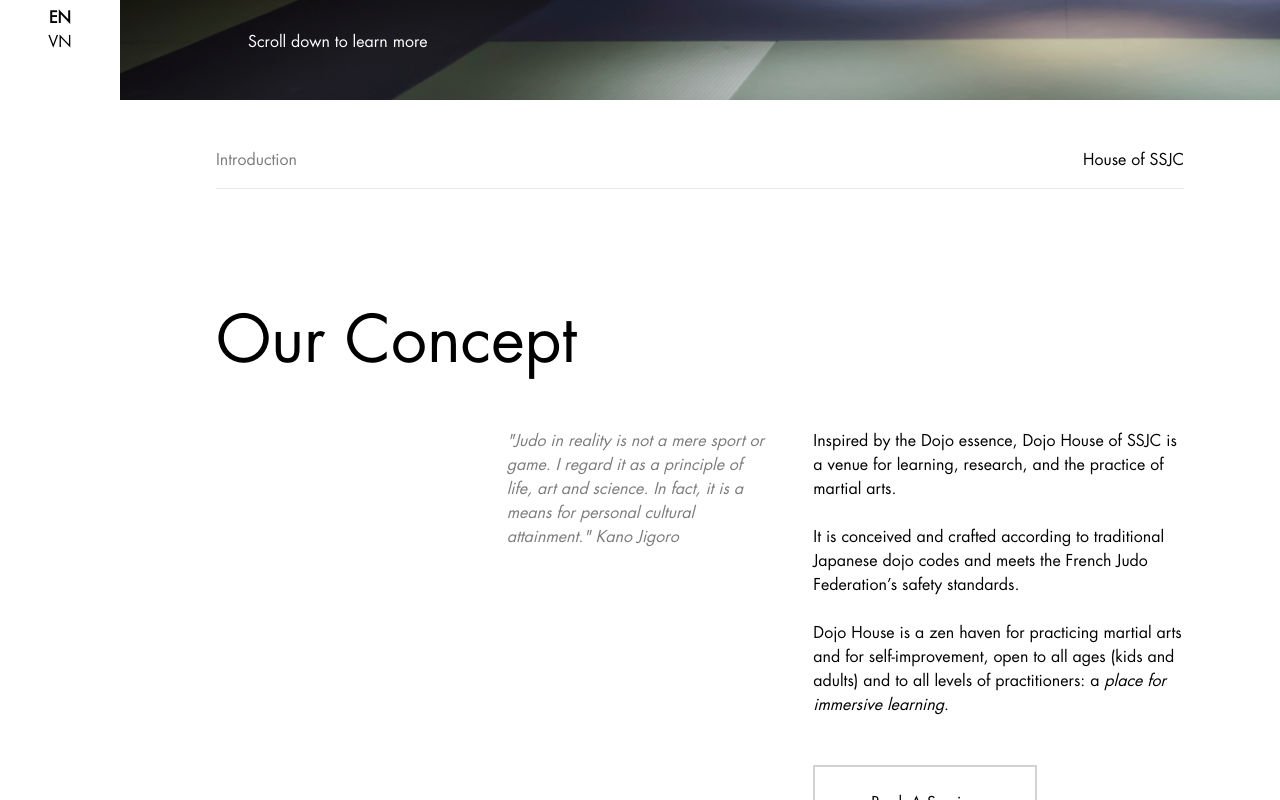
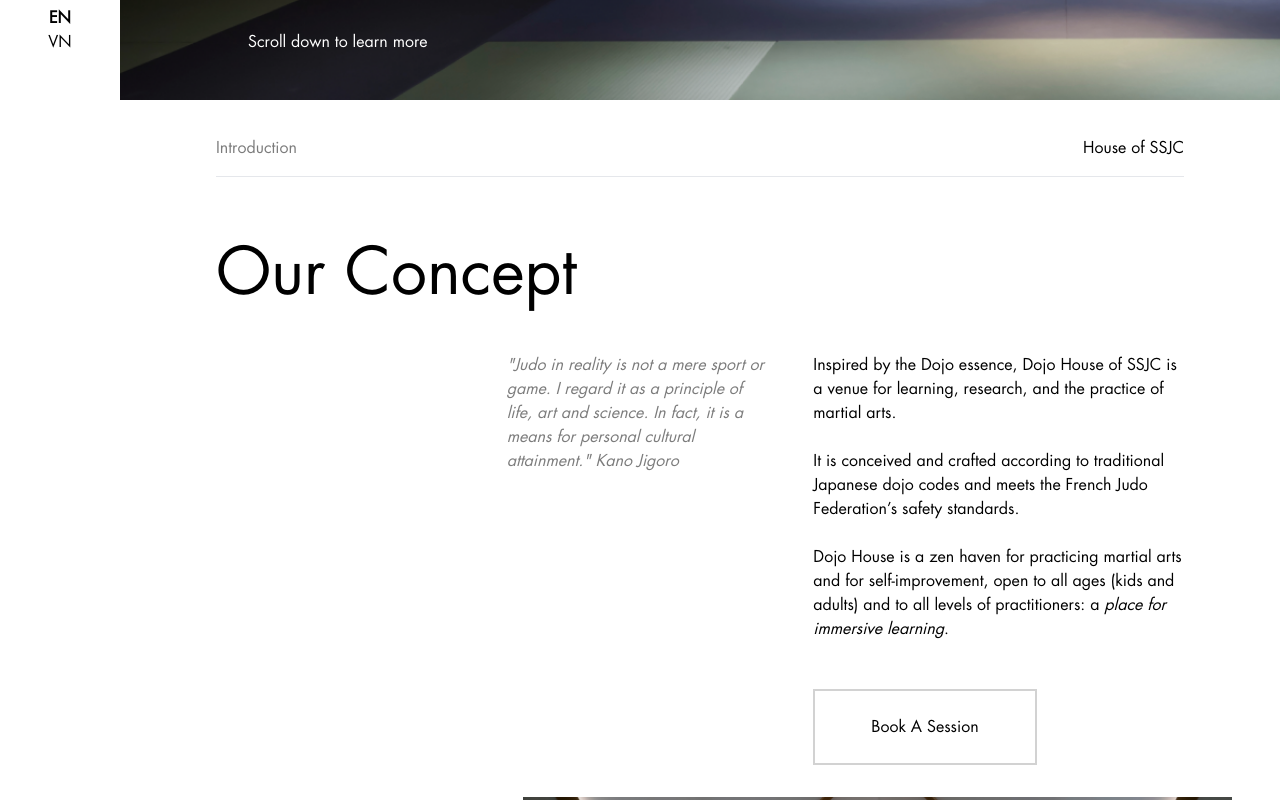
Before and after one commit to akpascalp/ssjc-site, a Vue app: page / in a window 1280 px wide. Shown: the part 700-1500 px from the top of the page. Built offline with nearby package versions, Linux system fonts and the light colour scheme.

Commit message:
Animated 'Our Concept' title

```diff
--- a/package.json
+++ b/package.json
@@ -17,6 +17,7 @@
     "@tailwindcss/forms": "^0.5.3",
     "@vitejs/plugin-vue": "^4.0.0",
     "autoprefixer": "^10.4.14",
+    "gsap": "^3.11.5",
     "postcss": "^8.4.21",
     "tailwindcss": "^3.2.7",
     "vite": "^4.1.0"
--- /dev/null
+++ b/src/components/animatedTitles/OurConcept.vue
@@ -0,0 +1,49 @@
+<template>
+  <svg @mouseover="animate" @mouseleave="reset" width="400" height="100">
+    <text x="0" y="65" id="title" class="text-[64px]">
+      Our Concept
+    </text>
+    <line x1="0" y1="80" x2="30" y2="80" stroke="black" stroke-width="5" opacity="0" id="underline" />
+    <line x1="0" y1="3" x2="30" y2="3" stroke="black" stroke-width="5" opacity="0" id="overline" />
+  </svg>
+</template>
+
+<script>
+import gsap from 'gsap';
+export default {
+  methods: {
+    animate() {
+      gsap.to("#underline", {
+        x: 150,
+        opacity: 1,
+        duration: 1,
+        repeatRefresh: true
+      })
+      gsap.to("#overline", {
+        x: 20,
+        opacity: 1,
+        duration: 1,
+        repeatRefresh: true
+      })
+      gsap.to("#title", {
+        x: 10,
+        duration: 1,
+      })
+    },
+    reset() {
+      gsap.to("#underline", {
+        x: 0,
+        opacity: 0,
+        duration: 1,
+        repeatRefresh: true
+      })
+      gsap.to("#overline", {
+        x: 0,
+        opacity: 0,
+        duration: 1,
+        repeatRefresh: true
+      })
+    }
+  }
+}
+</script>
--- a/src/layouts/Bloc1.vue
+++ b/src/layouts/Bloc1.vue
@@ -1,6 +1,6 @@
 <template>
-  <div class="py-8">
-    <div class="py-8 pl-24">
+  <div class="py-4">
+    <div class="pt-2 pb-4 pl-24">
       <slot name="title" />
     </div>
     <div class="grid grid-cols-3 pt-2">
--- a/src/pages/Home.vue
+++ b/src/pages/Home.vue
@@ -13,7 +13,7 @@
 
   <!-- Our Concept -->
 
-  <div class="text-[16px] my-6 px-24 grid grid-cols-2">
+  <div class="text-[16px] my-3 px-24 grid grid-cols-2">
     <p class="text-[#7C7C7C]">Introduction</p>
     <p class="justify-self-end">House of SSJC</p>
     <hr class="my-4 col-span-2">
@@ -22,7 +22,7 @@
   <div>
     <Bloc1>
       <template #title>
-        <p class="text-[64px]">Our Concept</p>
+        <OurConcept />
       </template>
       <template #text1>
         <i>"Judo in reality is not a mere sport or game. I regard it as a principle of life, art and science. In fact,
@@ -83,7 +83,7 @@
   <div>
     <Bloc1>
       <template #title>
-        <p class="text-[64px]">The Martial<br/> Art School</p>
+        <p class="text-[64px]">The Martial<br /> Art School</p>
       </template>
       <template #text1>
         <i>"Nothing under the sun is greater than education. By educating one person and sending him into the society of
@@ -172,12 +172,14 @@
 import Carousel from '@/components/Carousel.vue';
 import Bloc1 from '@/layouts/Bloc1.vue';
 import PersonLayout from '@/layouts/PersonLayout.vue';
+import OurConcept from '@/components/animatedTitles/OurConcept.vue';
 
 export default {
   components: {
     Carousel,
     Bloc1,
-    PersonLayout
+    PersonLayout,
+    OurConcept
   },
   data() {
     return {
@@ -209,10 +211,6 @@ export default {
         img: "/img_8.png"
       }]
     }
-  },
-  methods: {
   }
 }
 </script>
-
-<!-- WIP modulariser founders + planning -->
```
Also changed, not shown: 2 other files (tests, documents, lock files or other folders).
